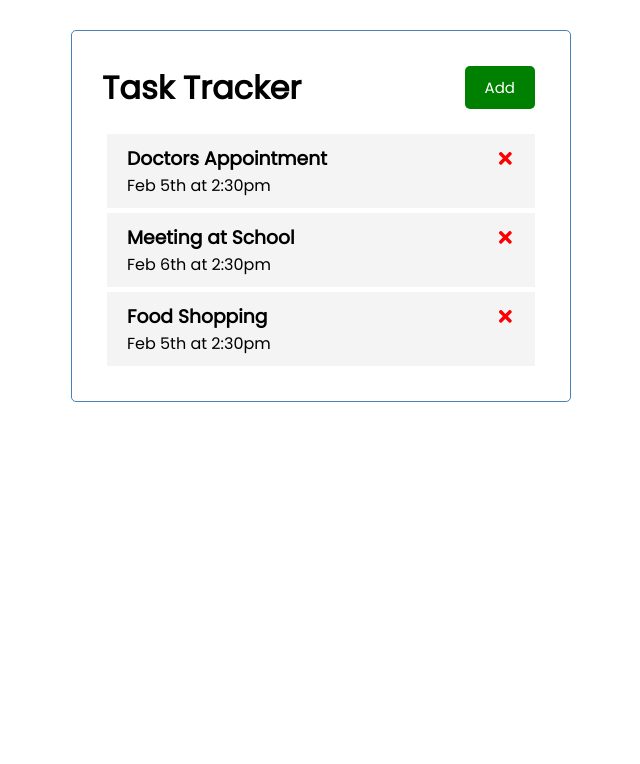
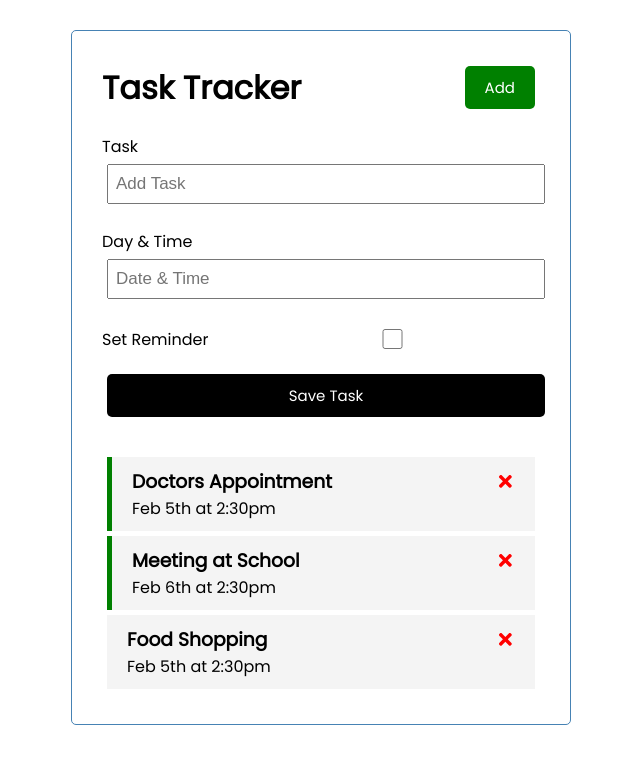
Before and after one commit to GearsandKeys/React-Practice, a React (Create React App) app: page / in a window 1280 px wide. Shown: the top 764 px of the page, without its empty margins (319-959 px from the left). Built offline with nearby package versions, Linux system fonts and the light colour scheme.

Commit message:
Worked on conditional styling, and an AddTask with a form

```diff
--- a/src/App.js
+++ b/src/App.js
@@ -1,6 +1,7 @@
 import { useState } from 'react'
 import Header from './components/Header'
 import Tasks from './components/Tasks'
+import AddTask from './components/AddTask'
 
 
 const App = () => {
@@ -48,6 +49,7 @@ const toggleReminder = (id) => {
   return (
     <div className='container'>
       <Header />
+      <AddTask />
       {tasks.length > 0 ? (
       <Tasks tasks={tasks} onDelete={deleteTask}
       onToggle={toggleReminder}/>
--- /dev/null
+++ b/src/components/AddTask.js
@@ -0,0 +1,39 @@
+import { useState } from 'react'
+
+const AddTask = () => {
+  const [text, setText] = useState('')
+  const [day, setDay] = useState('')
+  const [reminder, setReminder] = useState(false)
+
+  return (
+        <form className='add-form'>
+            <div className='form-control'>
+                <label>Task</label>
+                <input type='text' placeholder='Add Task'
+                value = {text} //value is equal to the text
+                onChange = {(e) => setText(e.target.value)} //change the text value whenever something is typed in to the current typed in text
+                />
+            </div>
+            <div className='form-control'>
+                <label>Day & Time</label>
+                <input type='text' placeholder='Date & Time'
+                value = {day} //value is equal to the day
+                onChange = {(e) => setDay(e.target.value)} //change the text value whenever something is typed in to the current typed in text
+                />
+            </div>
+            <div className='form-control form-control-check'>
+                <label>Set Reminder</label>
+                <input type='checkbox'
+                value = {reminder} //value is equal to the text
+                onChange = {(e) => setReminder(e.currentTarget.checked)} //change value to checked value
+                />
+            </div>
+
+            <input type='submit' value='Save Task' className='btn btn-block' />
+        </form>
+
+
+    )
+}
+
+export default AddTask
--- a/src/components/Task.js
+++ b/src/components/Task.js
@@ -2,7 +2,9 @@ import { FaTimes } from 'react-icons/fa'
 
 const Task = ({ task, onDelete, onToggle }) => {
     return (
-        <div className='task' onDoubleClick={() => onToggle(task.id)}>
+        <div className={`task ${task.reminder ? //if task.reminder is true add reminder to the class
+        "reminder" : ""}`} //else, add nothing.
+        onDoubleClick={() => onToggle(task.id)}>
             <h3>{task.text} <FaTimes style={{ color:'red', cursor:'pointer' }}
             onClick={() => onDelete(task.id)}
             />
```
